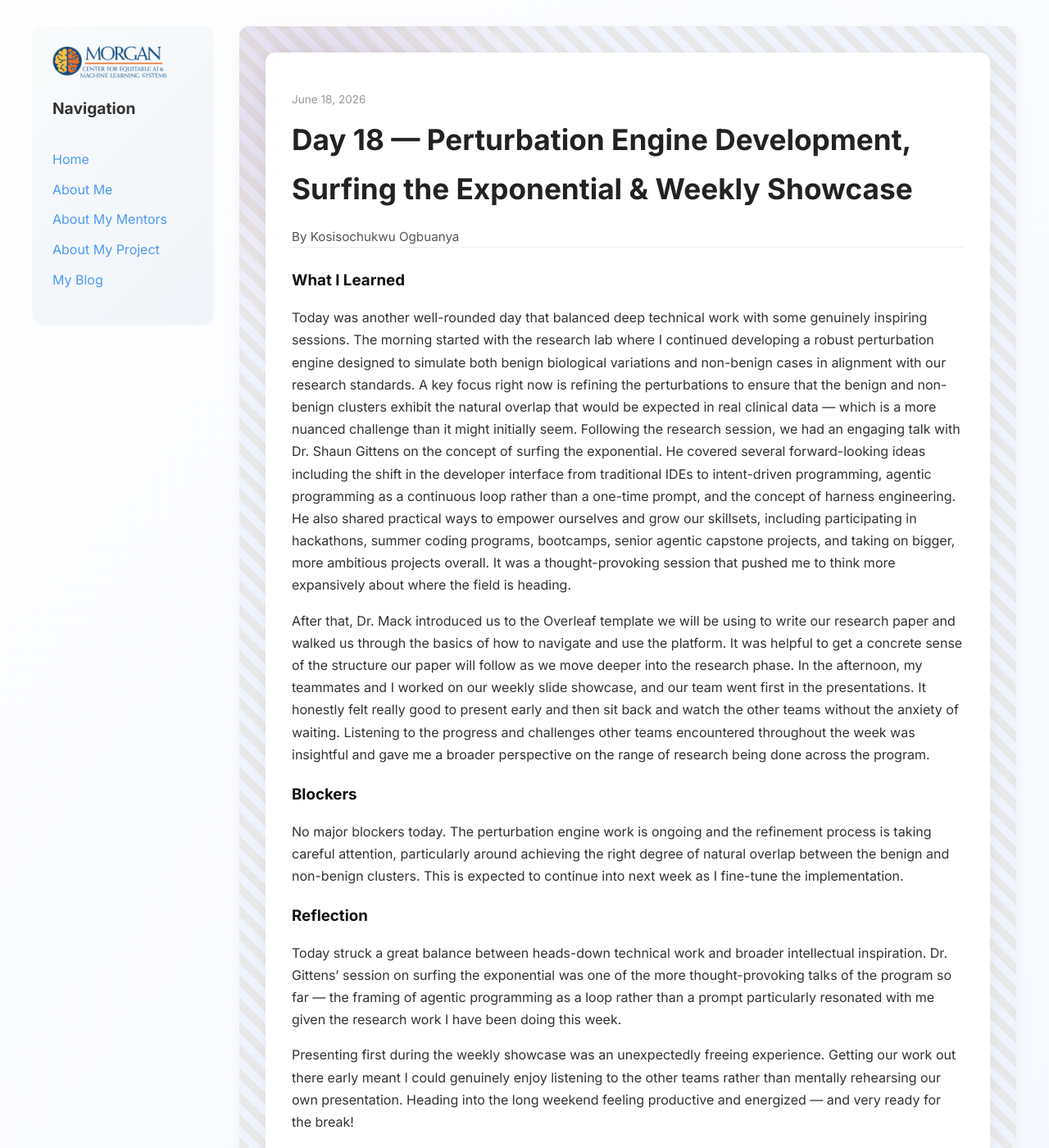
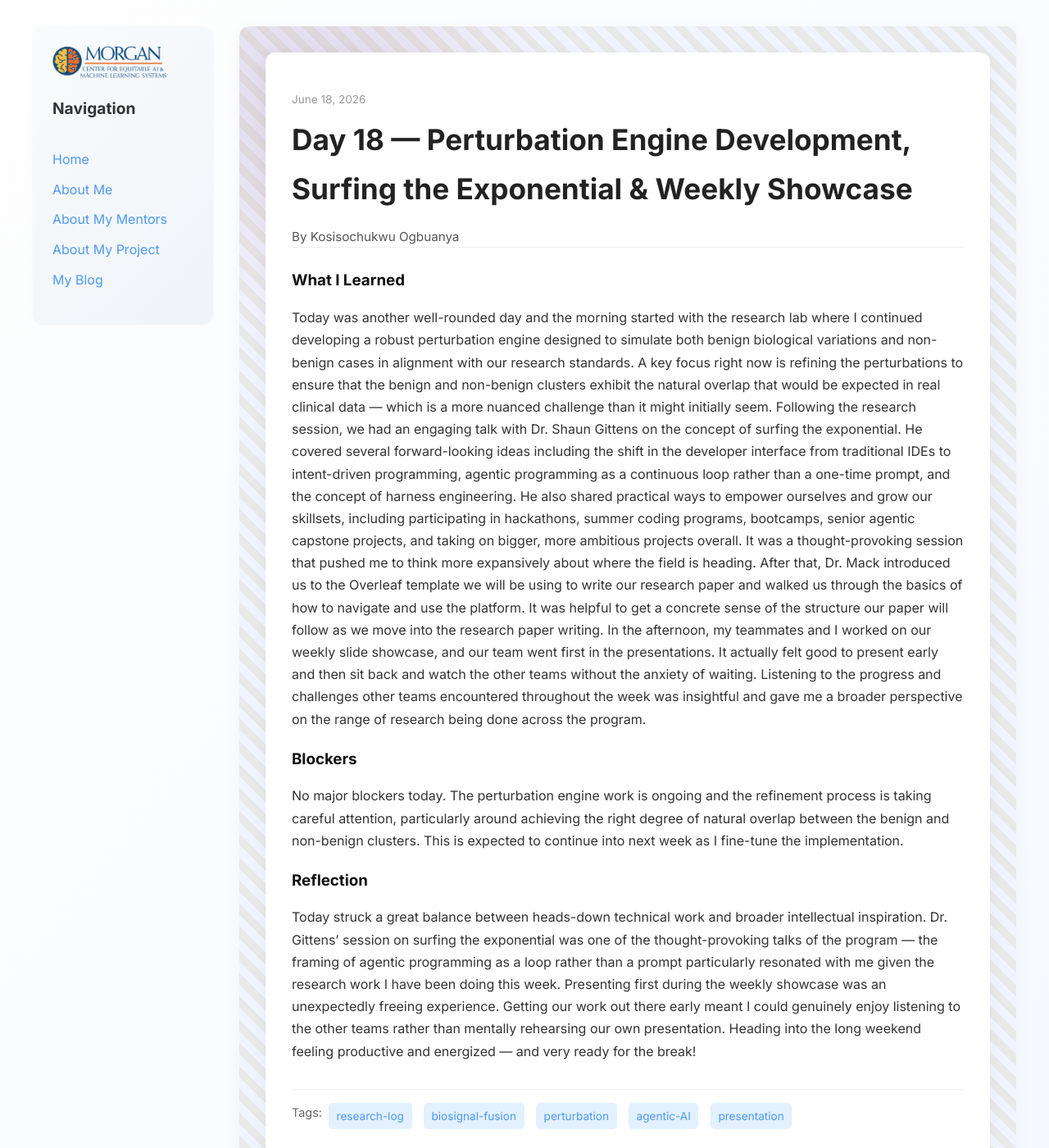
Before and after one commit to Kosiso7-og/Kosiso7-ogceamls26.github.io, a Jekyll site: the page built from _posts/2026-06-18-day-18.md, in a window 1280 px wide and 1400 px high. Shown: the whole window at 82% size. Built offline with Jekyll 4.4.1, drawn with Linux system fonts in a browser that asks for light colours.

Commit message:
Update 2026-06-18-day-18.md

```diff
--- a/_posts/2026-06-18-day-18.md
+++ b/_posts/2026-06-18-day-18.md
@@ -4,18 +4,17 @@ title: "Day 18 — Perturbation Engine Development, Surfing the Exponential & We
 date: 2026-06-18
 permalink: /day18.html
 tags: ["research-log", "biosignal-fusion", "perturbation", "agentic-AI", "presentation"]
+
 what_i_learned: |
-  Today was another well-rounded day that balanced deep technical work with some genuinely inspiring sessions. The morning started with the research lab where I continued developing a robust perturbation engine designed to simulate both benign biological variations and non-benign cases in alignment with our research standards. A key focus right now is refining the perturbations to ensure that the benign and non-benign clusters exhibit the natural overlap that would be expected in real clinical data — which is a more nuanced challenge than it might initially seem.
+  Today was another well-rounded day and the morning started with the research lab where I continued developing a robust perturbation engine designed to simulate both benign biological variations and non-benign cases in alignment with our research standards. A key focus right now is refining the perturbations to ensure that the benign and non-benign clusters exhibit the natural overlap that would be expected in real clinical data — which is a more nuanced challenge than it might initially seem.
   Following the research session, we had an engaging talk with Dr. Shaun Gittens on the concept of surfing the exponential. He covered several forward-looking ideas including the shift in the developer interface from traditional IDEs to intent-driven programming, agentic programming as a continuous loop rather than a one-time prompt, and the concept of harness engineering. He also shared practical ways to empower ourselves and grow our skillsets, including participating in hackathons, summer coding programs, bootcamps, senior agentic capstone projects, and taking on bigger, more ambitious projects overall. It was a thought-provoking session that pushed me to think more expansively about where the field is heading.
-
-  After that, Dr. Mack introduced us to the Overleaf template we will be using to write our research paper and walked us through the basics of how to navigate and use the platform. It was helpful to get a concrete sense of the structure our paper will follow as we move deeper into the research phase.
-  In the afternoon, my teammates and I worked on our weekly slide showcase, and our team went first in the presentations. It honestly felt really good to present early and then sit back and watch the other teams without the anxiety of waiting. Listening to the progress and challenges other teams encountered throughout the week was insightful and gave me a broader perspective on the range of research being done across the program.
+  After that, Dr. Mack introduced us to the Overleaf template we will be using to write our research paper and walked us through the basics of how to navigate and use the platform. It was helpful to get a concrete sense of the structure our paper will follow as we move into the research paper writing.
+  In the afternoon, my teammates and I worked on our weekly slide showcase, and our team went first in the presentations. It actually felt good to present early and then sit back and watch the other teams without the anxiety of waiting. Listening to the progress and challenges other teams encountered throughout the week was insightful and gave me a broader perspective on the range of research being done across the program.
 
 blockers: |
   No major blockers today. The perturbation engine work is ongoing and the refinement process is taking careful attention, particularly around achieving the right degree of natural overlap between the benign and non-benign clusters. This is expected to continue into next week as I fine-tune the implementation.
 
 reflection: |
-  Today struck a great balance between heads-down technical work and broader intellectual inspiration. Dr. Gittens' session on surfing the exponential was one of the more thought-provoking talks of the program so far — the framing of agentic programming as a loop rather than a prompt particularly resonated with me given the research work I have been doing this week.
-
+  Today struck a great balance between heads-down technical work and broader intellectual inspiration. Dr. Gittens' session on surfing the exponential was one of the thought-provoking talks of the program — the framing of agentic programming as a loop rather than a prompt particularly resonated with me given the research work I have been doing this week.
   Presenting first during the weekly showcase was an unexpectedly freeing experience. Getting our work out there early meant I could genuinely enjoy listening to the other teams rather than mentally rehearsing our own presentation. Heading into the long weekend feeling productive and energized — and very ready for the break!
 ---
```
